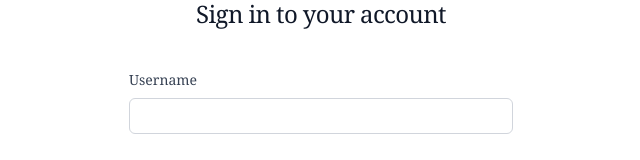
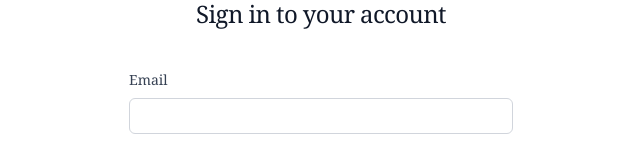
Before and after one commit to siyche/Team-Hamburger, a React (Vite) app in the folder packages/react-frontend/: page /login in a window 1280 px wide. Shown: the part 130-290 px from the top of the page, without its empty margins (319-959 px from the left). Built offline with nearby package versions, Linux system fonts and the light colour scheme.

Commit message:
frontend changes

```diff
--- a/packages/react-frontend/src/pages/auth/LoginPage.jsx
+++ b/packages/react-frontend/src/pages/auth/LoginPage.jsx
@@ -7,7 +7,7 @@ export default function LoginPage() {
   const navigate = useNavigate();
 
   // State variables for form inputs
-  const [username, setUsername] = useState("");
+  const [email, setEmail] = useState("");
   const [password, setPassword] = useState("");
 
   // State variables for loading and error handling
@@ -17,7 +17,8 @@ export default function LoginPage() {
   //TODO: Handle form submission here (this will be replaced with authentication logic)
   const handleSubmit = (event) => {
     event.preventDefault();
-    console.log("Login Form submitted with:", { username, password });
+    console.log("Login Form submitted with:", { email, password });
+    // ALEX— IMPLEMENT THE AUTHENTICATION LOGIC HERE (.JSX), SENDING PASSWORD TO BACKEND TO BE ENCRYPTED. REFERENCE THE ACCESS CONTROL CANVAS ASSIGNMENT FOR MORE DETAILS/RESOURCES
     navigate("/month"); // <- Adjust this path to whatever route renders CalendarLayoutMonth.jsx
   };
 
@@ -34,22 +35,22 @@ export default function LoginPage() {
         </h2>
       </div>
 
-      {/* Div container for Form -> Username and Password */}
+      {/* Div container for Form -> Username (their) and Password */}
       <div className="mt-10 sm:mx-auto sm:w-full sm:max-w-sm">
         <form className="space-y-6" onSubmit={handleSubmit}>
           <div>
-            <label htmlFor="username" className="block text-sm text-gray-700">
-              Username
+            <label htmlFor="email" className="block text-sm text-gray-700">
+              Email
             </label>
             <div className="mt-2">
               <input
-                id="username"
-                name="username"
+                id="email"
+                name="email"
                 type="text"
-                autoComplete="username"
+                autoComplete="email"
                 required
-                value={username}
-                onChange={(e) => setUsername(e.target.value)}
+                value={email}
+                onChange={(e) => setEmail(e.target.value)}
                 className="block w-full rounded-md bg-white px-3 py-1.5 text-base text-gray-900 outline-1 -outline-offset-1 outline-gray-300 placeholder:text-gray-400 focus:outline-2 focus:-outline-offset-2 focus:outline-indigo-600 sm:text-sm/6"
               />
             </div>
--- a/packages/react-frontend/src/pages/auth/SignUpPage.jsx
+++ b/packages/react-frontend/src/pages/auth/SignUpPage.jsx
@@ -1,116 +1,124 @@
-import React, { useState } from 'react';
-import { Link } from 'react-router-dom';
-import { useNavigate } from 'react-router-dom';
+import React, { useState } from "react";
+import { Link } from "react-router-dom";
+import { useNavigate } from "react-router-dom";
 
 export default function SignupPage() {
   // hook to navigate between pages
   const navigate = useNavigate();
 
   // State variables for form inputs
-    const [name, setName] = useState('');
-    const [username, setUsername] = useState('');
-    const [email, setEmail] = useState('');
-    const [password, setPassword] = useState('');
+  const [name, setName] = useState("");
+  const [email, setEmail] = useState("");
+  const [password, setPassword] = useState("");
+  const [confirmpassword, setConfirmpassword] = useState("");
 
   // State variables for loading and error handling
   const [loading, setLoading] = useState(false);
-    const [error, setError] = useState('');
+  const [error, setError] = useState("");
 
   //TODO: Handle form submission here (this will be replaced with authentication/account creation logic)
   const handleSubmit = (event) => {
     event.preventDefault();
-        console.log('Sign up form submitted with:', { name, username, email, password });
-        navigate('/login');
-    }
+    console.log("Sign up form submitted with:", {
+      name,
+      email,
+      password,
+      confirmpassword,
+    });
+    navigate("/login");
+  };
 
   return (
-      <div className='flex min-h-full flex-1 flex-col justify-center px-6 py-12 lg:px-8 font-serif'>
-        <div className='sm:mx-auto sm:w-full sm:max-w-sm'>
+    <div className="flex min-h-full flex-1 flex-col justify-center px-6 py-12 lg:px-8 font-serif">
+      <div className="sm:mx-auto sm:w-full sm:max-w-sm">
         <img
-            alt='hamburger'
-            src='../../../public/hamburger.png'
-            className='mx-auto h-10 w-auto'
+          alt="hamburger"
+          src="../../../public/hamburger.png"
+          className="mx-auto h-10 w-auto"
         />
-          <h2 className='mt-10 text-center text-2xl font-serif tracking-tight text-gray-900'>
+        <h2 className="mt-10 text-center text-2xl font-serif tracking-tight text-gray-900">
           Create your account
         </h2>
       </div>
 
       {/* Div container for Form -> Name, Username, Email, Password */}
-        <div className='mt-10 sm:mx-auto sm:w-full sm:max-w-sm'>
-          <form className='space-y-6' onSubmit={handleSubmit}>
+      <div className="mt-10 sm:mx-auto sm:w-full sm:max-w-sm">
+        <form className="space-y-6" onSubmit={handleSubmit}>
           <div>
-              <label htmlFor='name' className='block text-sm text-gray-700'>
+            <label htmlFor="name" className="block text-sm text-gray-700">
               Name
             </label>
-              <div className='mt-2'>
+            <div className="mt-2">
               <input
-                  id='name'
-                  name='name'
-                  type='text'
+                id="name"
+                name="name"
+                type="text"
                 required
-                  autoComplete='name'
+                autoComplete="name"
                 value={name}
                 onChange={(e) => setName(e.target.value)}
-                  className='block w-full rounded-md bg-white px-3 py-1.5 text-base text-gray-900 outline-1 -outline-offset-1 outline-gray-300 placeholder:text-gray-400 focus:outline-2 focus:-outline-offset-2 focus:outline-indigo-600 sm:text-sm/6'
+                className="block w-full rounded-md bg-white px-3 py-1.5 text-base text-gray-900 outline-1 -outline-offset-1 outline-gray-300 placeholder:text-gray-400 focus:outline-2 focus:-outline-offset-2 focus:outline-indigo-600 sm:text-sm/6"
               />
             </div>
           </div>
           <div>
-              <label htmlFor='username' className='block text-sm text-gray-700'>
-                Username
+            <label htmlFor="email" className="block text-sm text-gray-700">
+              Email
             </label>
-              <div className='mt-2'>
+            <div className="mt-2">
               <input
-                  id='username'
-                  name='username'
-                  type='text'
+                id="email"
+                name="email"
+                type="email"
                 required
-                  autoComplete='username'
-                  value={username}
-                  onChange={(e) => setUsername(e.target.value)}
-                  className='block w-full rounded-md bg-white px-3 py-1.5 text-base text-gray-900 outline-1 -outline-offset-1 outline-gray-300 placeholder:text-gray-400 focus:outline-2 focus:-outline-offset-2 focus:outline-indigo-600 sm:text-sm/6'
+                autoComplete="email"
+                value={email}
+                onChange={(e) => setEmail(e.target.value)}
+                className="block w-full rounded-md bg-white px-3 py-1.5 text-base text-gray-900 outline-1 -outline-offset-1 outline-gray-300 placeholder:text-gray-400 focus:outline-2 focus:-outline-offset-2 focus:outline-indigo-600 sm:text-sm/6"
               />
             </div>
           </div>
           <div>
-              <label htmlFor='email' className='block text-sm text-gray-700'>
-                Email
+            <label htmlFor="password" className="block text-sm text-gray-700">
+              Password
             </label>
-              <div className='mt-2'>
+            <div className="mt-2">
               <input
-                  id='email'
-                  name='email'
-                  type='email'
+                id="password"
+                name="password"
+                type="password"
                 required
-                  autoComplete='email'
-                  value={email}
-                  onChange={(e) => setEmail(e.target.value)}
-                  className='block w-full rounded-md bg-white px-3 py-1.5 text-base text-gray-900 outline-1 -outline-offset-1 outline-gray-300 placeholder:text-gray-400 focus:outline-2 focus:-outline-offset-2 focus:outline-indigo-600 sm:text-sm/6'
+                autoComplete="new-password"
+                value={password}
+                onChange={(e) => setPassword(e.target.value)}
+                className="block w-full rounded-md bg-white px-3 py-1.5 text-base text-gray-900 outline-1 -outline-offset-1 outline-gray-300 placeholder:text-gray-400 focus:outline-2 focus:-outline-offset-2 focus:outline-indigo-600 sm:text-sm/6"
               />
             </div>
           </div>
           <div>
-              <label htmlFor='password' className='block text-sm text-gray-700'>
-                Password
+            <label
+              htmlFor="confirmpassword"
+              className="block text-sm text-gray-700"
+            >
+              Confirm password
             </label>
-              <div className='mt-2'>
+            <div className="mt-2">
               <input
-                  id='password'
-                  name='password'
-                  type='password'
+                id="confirmpassword"
+                name="confirmpassword"
+                type="password"
                 required
-                  autoComplete='new-password'
-                  value={password}
-                  onChange={(e) => setPassword(e.target.value)}
-                  className='block w-full rounded-md bg-white px-3 py-1.5 text-base text-gray-900 outline-1 -outline-offset-1 outline-gray-300 placeholder:text-gray-400 focus:outline-2 focus:-outline-offset-2 focus:outline-indigo-600 sm:text-sm/6'
+                autoComplete="new-password"
+                value={confirmpassword}
+                onChange={(e) => setConfirmpassword(e.target.value)}
+                className="block w-full rounded-md bg-white px-3 py-1.5 text-base text-gray-900 outline-1 -outline-offset-1 outline-gray-300 placeholder:text-gray-400 focus:outline-2 focus:-outline-offset-2 focus:outline-indigo-600 sm:text-sm/6"
               />
             </div>
           </div>
           <div>
             <button
-                type='submit'
-                className='flex w-full justify-center rounded-md bg-blue-600 px-3 py-1.5 text-sm font-semibold text-white shadow-xs hover:bg-blue-500 focus-visible:outline-2 focus-visible:outline-offset-2 focus-visible:outline-blue-600'
+              type="submit"
+              className="flex w-full justify-center rounded-md bg-blue-600 px-3 py-1.5 text-sm font-semibold text-white shadow-xs hover:bg-blue-500 focus-visible:outline-2 focus-visible:outline-offset-2 focus-visible:outline-blue-600"
             >
               Sign up
             </button>
@@ -119,9 +127,12 @@ export default function SignupPage() {
         {error && <div className="text-red-600">{error}</div>}
 
         {/* Div container in case user doesn't have an account, it will navigate the user towards signing up.*/}
-          <p className='mt-10 text-center text-sm text-gray-500'>
-            Already have an account?{' '}
-            <Link to='/login' className='font-semibold leading-6 text-blue-600 hover:text-blue-500'>
+        <p className="mt-10 text-center text-sm text-gray-500">
+          Already have an account?{" "}
+          <Link
+            to="/login"
+            className="font-semibold leading-6 text-blue-600 hover:text-blue-500"
+          >
             Sign in
           </Link>
         </p>
```
Lines whose indentation alone changed are shown as unchanged.
